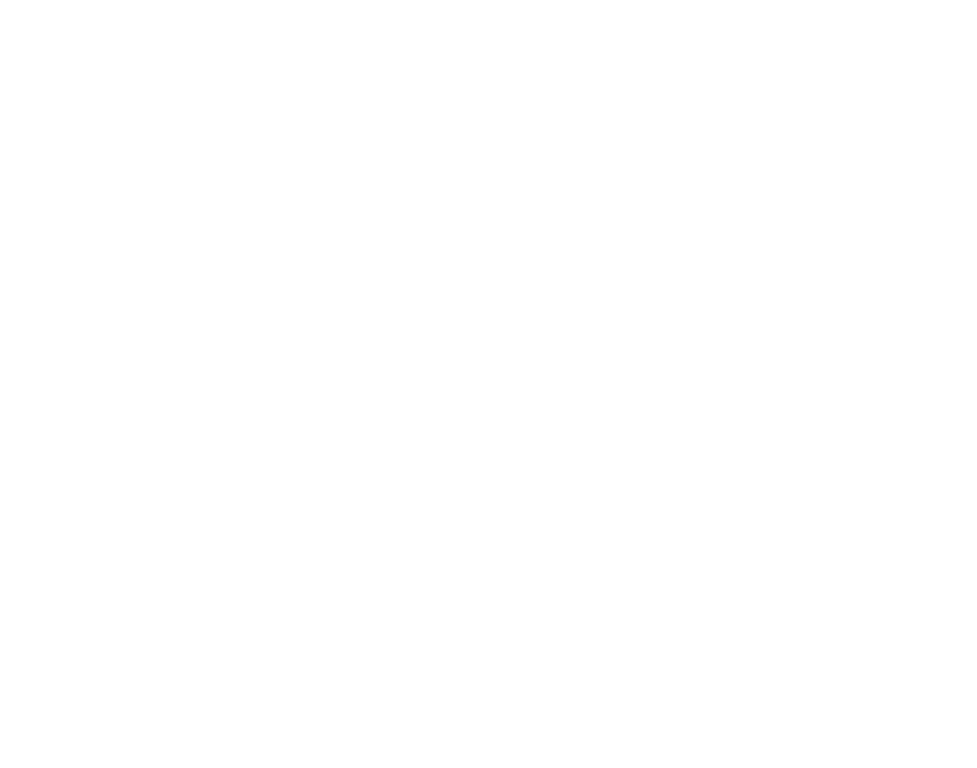
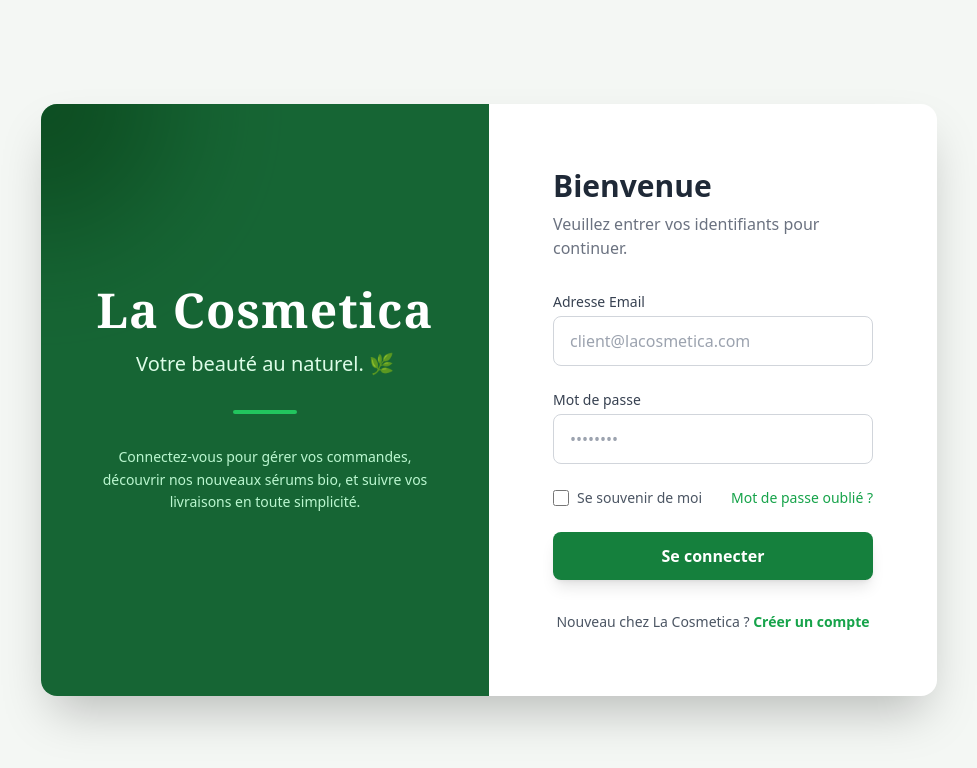
Before and after one commit to ilyas-doughmi/LaCosmetica-V2, a Nuxt app in the folder frontend/: page /login in a window 1280 px wide. Shown: the top 768 px of the page, without its empty margins (151-1128 px from the left). Built offline with nearby package versions, Linux system fonts and the light colour scheme.

Commit message:
feat(frontend): add login page with form and authentication logic

```diff
--- /dev/null
+++ b/frontend/app/pages/login.vue
@@ -0,0 +1,107 @@
+<template>
+  <div class="min-h-screen flex items-center justify-center bg-[#f4f7f4] p-4">
+
+    <div class="flex flex-col md:flex-row bg-white rounded-2xl shadow-2xl overflow-hidden max-w-4xl w-full">
+
+      <div class="hidden md:flex md:w-1/2 bg-green-800 p-12 text-white flex-col justify-center items-center text-center relative">
+        <div class="z-10">
+          <h1 class="text-5xl font-serif font-bold mb-4 tracking-wide">La Cosmetica</h1>
+          <p class="text-green-100 text-xl font-light mb-8">Votre beauté au naturel. 🌿</p>
+          <div class="w-16 h-1 bg-green-500 mx-auto rounded-full mb-8"></div>
+          <p class="text-sm text-green-200 leading-relaxed">
+            Connectez-vous pour gérer vos commandes, découvrir nos nouveaux sérums bio, et suivre vos livraisons en toute simplicité.
+          </p>
+        </div>
+        <div class="absolute top-0 left-0 w-64 h-64 bg-green-700 rounded-full mix-blend-multiply filter blur-3xl opacity-50 transform -translate-x-1/2 -translate-y-1/2"></div>
+      </div>
+
+      <div class="w-full md:w-1/2 p-8 md:p-12 lg:p-16">
+        <h2 class="text-3xl font-bold text-gray-800 mb-2">Bienvenue</h2>
+        <p class="text-gray-500 mb-8">Veuillez entrer vos identifiants pour continuer.</p>
+
+        <form @submit.prevent="handleLogin" class="space-y-6">
+
+          <div>
+            <label class="block text-sm font-medium text-gray-700 mb-1">Adresse Email</label>
+            <input
+              v-model="email"
+              type="email"
+              placeholder="client@lacosmetica.com"
+              required
+              class="w-full px-4 py-3 rounded-lg border border-gray-300 focus:ring-2 focus:ring-green-500 focus:border-green-500 outline-none transition-all"
+            />
+          </div>
+
+          <div>
+            <label class="block text-sm font-medium text-gray-700 mb-1">Mot de passe</label>
+            <input
+              v-model="password"
+              type="password"
+              placeholder="••••••••"
+              required
+              class="w-full px-4 py-3 rounded-lg border border-gray-300 focus:ring-2 focus:ring-green-500 focus:border-green-500 outline-none transition-all"
+            />
+          </div>
+
+          <div class="flex items-center justify-between">
+            <label class="flex items-center cursor-pointer">
+              <input type="checkbox" class="w-4 h-4 text-green-600 border-gray-300 rounded focus:ring-green-500">
+              <span class="ml-2 text-sm text-gray-600">Se souvenir de moi</span>
+            </label>
+            <a href="#" class="text-sm text-green-600 hover:text-green-800 font-medium transition-colors">Mot de passe oublié ?</a>
+          </div>
+
+          <button
+            type="submit"
+            class="w-full bg-green-700 hover:bg-green-800 text-white font-bold py-3 px-4 rounded-lg transition-colors shadow-lg hover:shadow-xl transform hover:-translate-y-0.5 duration-200">
+            Se connecter
+          </button>
+        </form>
+
+        <p class="mt-8 text-center text-sm text-gray-600">
+          Nouveau chez La Cosmetica ?
+          <NuxtLink to="/register" class="text-green-600 hover:text-green-800 font-bold transition-colors">Créer un compte</NuxtLink>
+        </p>
+      </div>
+
+    </div>
+  </div>
+</template>
+
+<script setup>
+import { ref } from 'vue'
+import { errorMessages } from 'vue/compiler-sfc';
+
+const email = ref('')
+const password = ref('')
+
+const config = useRuntimeConfig();
+const router = useRouter();
+
+const tokenCookie = useCookie('auth_token', {
+  maxAge: 60 * 60 * 24 * 7
+})
+
+const handleLogin = async () => {
+  errorMessages.value = ''
+
+  try{
+    const response = await $fetch(`${config.public.apiBase}/login`,{
+      method : 'post',
+      body: {
+        email : email.value,
+        password : password.value
+      }
+    })
+
+    tokenCookie.value = response.token
+
+    console.log(response.message)
+    router.push('/mom')
+  }catch(error){
+    console.log(`Email or password have a problem`);
+  }
+
+}
+
+</script>
```
